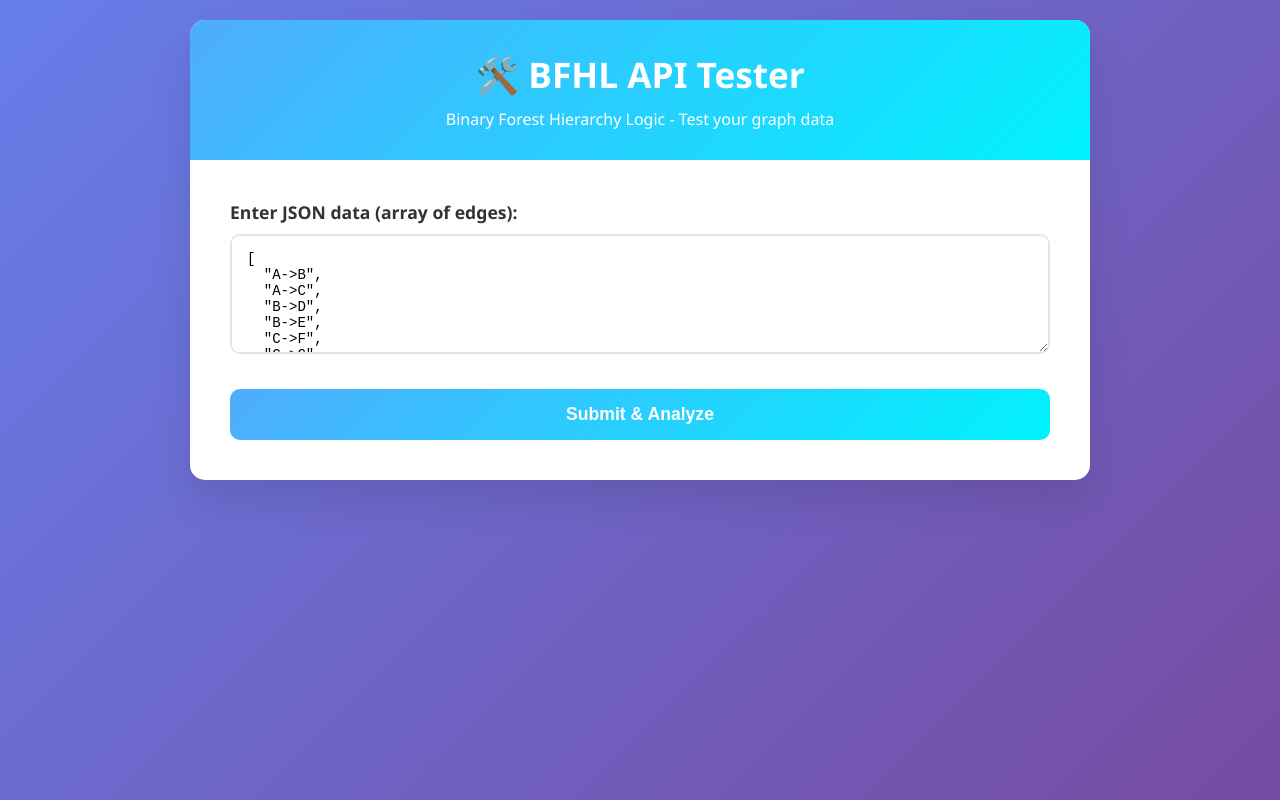
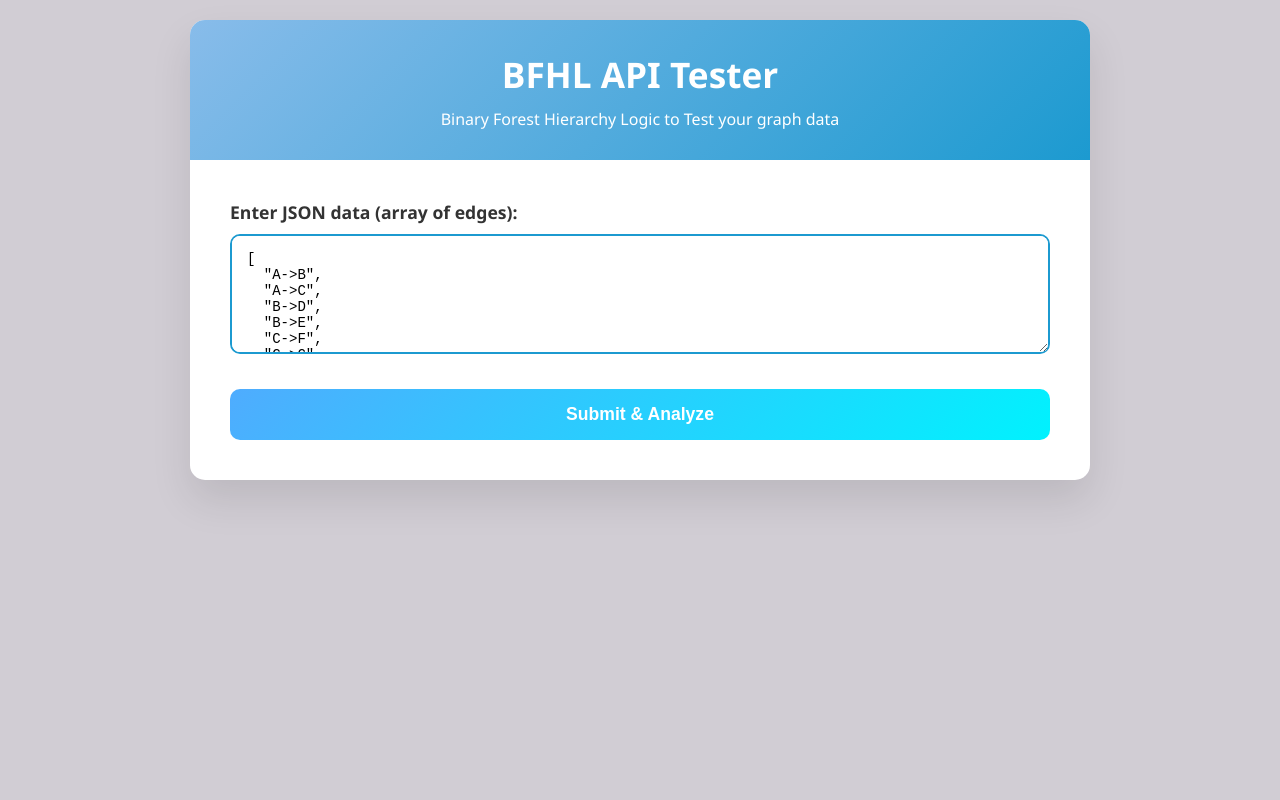
Before and after one commit to Smrn-prydrshini/bajaj-fullstack-test, a plain HTML site: page index.html in a window 1280 px wide. Drawn offline with Linux system fonts and the light colour scheme.

Commit message:
Final Website

```diff
--- a/index.html
+++ b/index.html
@@ -12,7 +12,7 @@
         }
         body {
             font-family: 'Segoe UI', Tahoma, Geneva, Verdana, sans-serif;
-            background: linear-gradient(135deg, #667eea 0%, #764ba2 100%);
+            background: #d1cdd4 ;
             min-height: 100vh;
             padding: 20px;
         }
@@ -25,7 +25,7 @@
             overflow: hidden;
         }
         .header {
-            background: linear-gradient(135deg, #4facfe 0%, #00f2fe 100%);
+            background: linear-gradient(135deg, #88bcea 0%, #1c9ad0 100%);
             color: white;
             padding: 30px;
             text-align: center;
@@ -51,7 +51,7 @@
             width: 100%;
             height: 120px;
             padding: 15px;
-            border: 2px solid #e1e5e9;
+            border: 2px solid #1c9ad0;
             border-radius: 10px;
             font-family: 'Courier New', monospace;
             font-size: 14px;
@@ -87,7 +87,7 @@
         }
         .response-box {
             background: #f8f9fa;
-            border: 2px solid #e9ecef;
+            border: 2px solid #1c9ad0;
             border-radius: 10px;
             padding: 20px;
             font-family: 'Courier New', monospace;
@@ -129,8 +129,8 @@
 <body>
     <div class="container">
         <div class="header">
-            <h1>🛠️ BFHL API Tester</h1>
-            <p>Binary Forest Hierarchy Logic - Test your graph data</p>
+            <h1>BFHL API Tester</h1>
+            <p>Binary Forest Hierarchy Logic to Test your graph data</p>
         </div>
         <div class="content">
             <div class="input-group">
```
